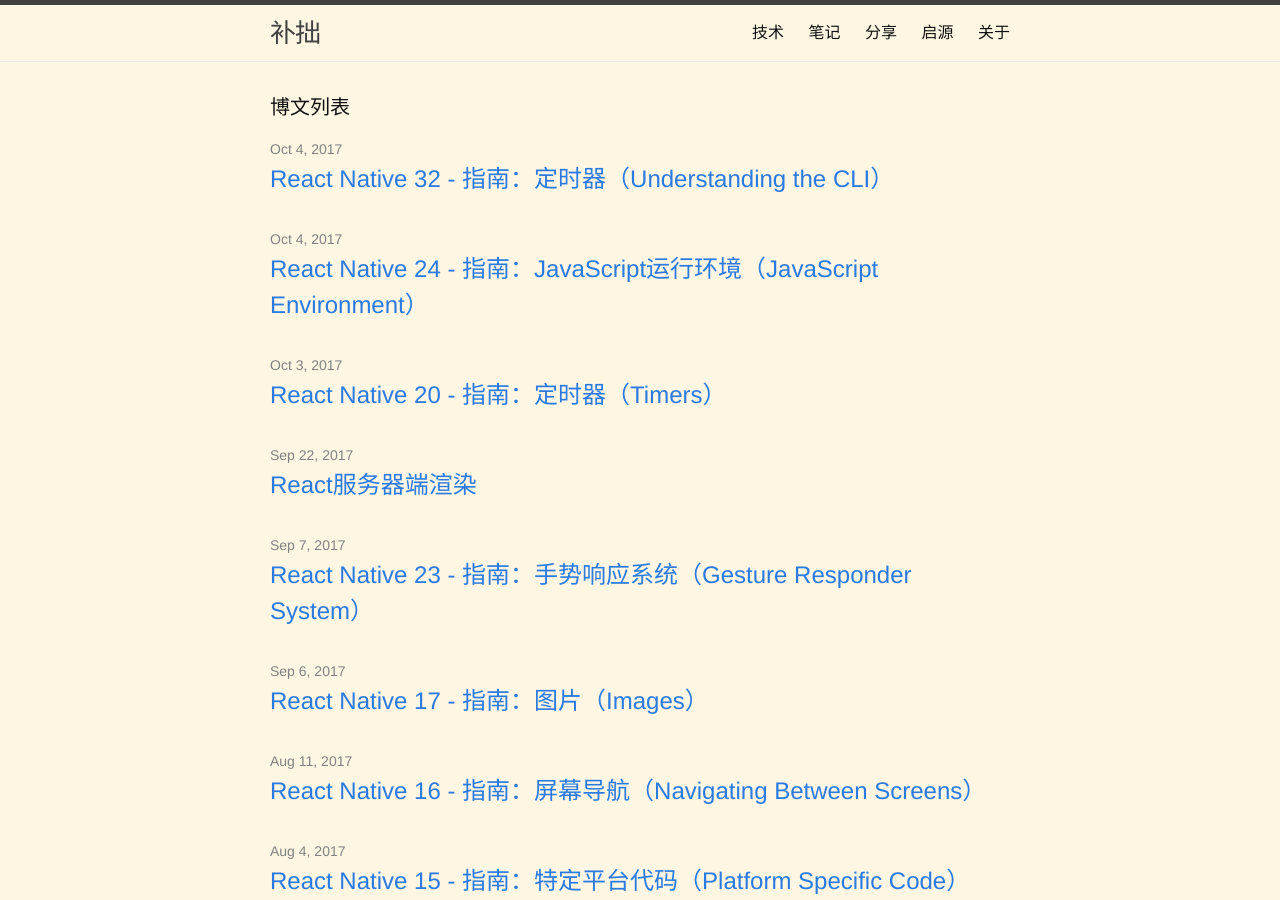
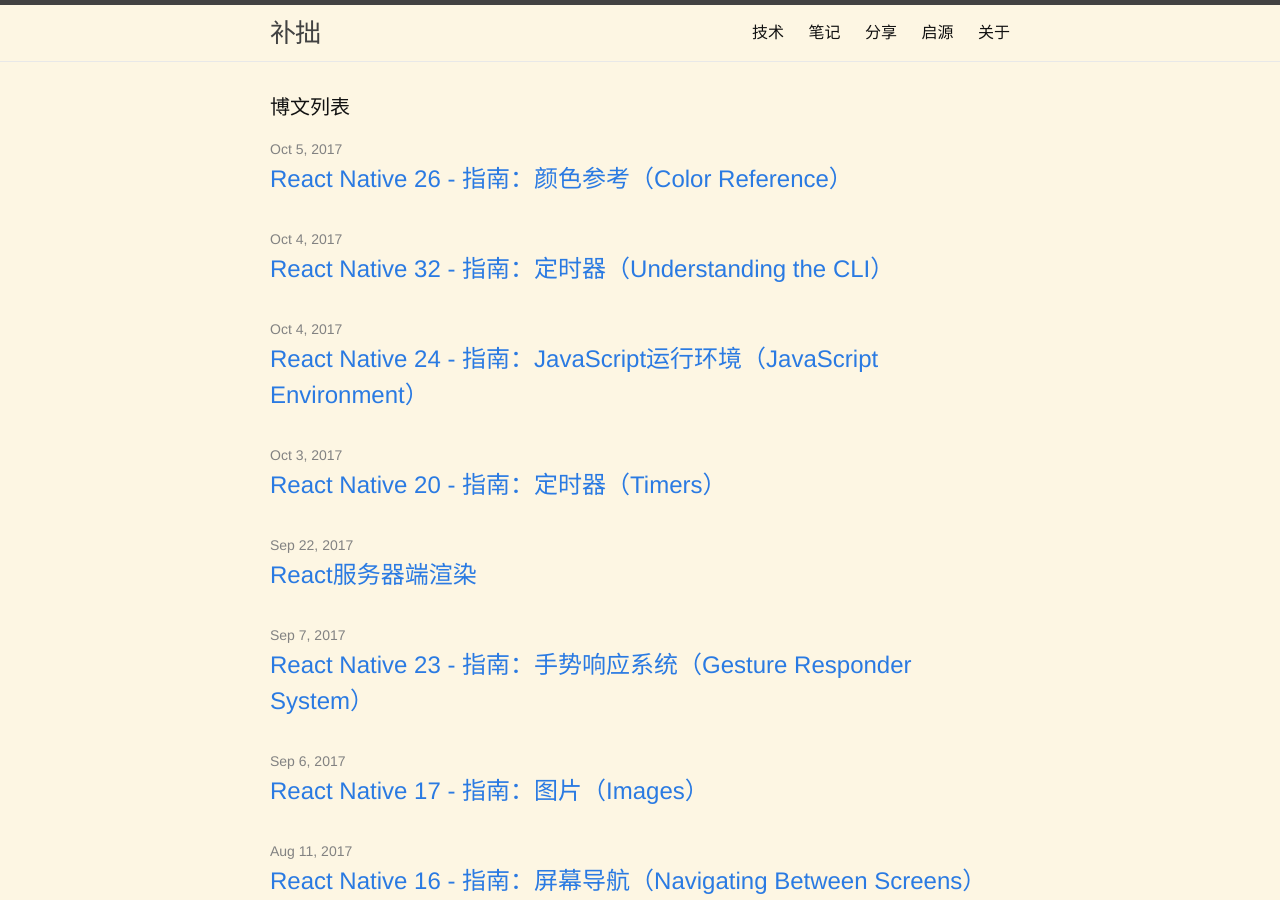
Before and after one commit to testudy/testudy.github.io, a Jekyll site: the page built from index.html, in a window 1280 px wide and 900 px high. Built offline with Jekyll 4.4.1, drawn with Linux system fonts in a browser that asks for light colours; comment, search, counter and statistics services are not loaded; part of the change alters nothing that is shown.

Commit message:
学习颜色

```diff
--- a/tech/_drafts/2017-07-22-react-native-26-guide-Colors.md
+++ b/tech/_posts/2017-10-05-react-native-26-guide-Colors.md
@@ -1,18 +1,20 @@
 ---
-id: colors
-title: Color Reference
-layout: docs
-category: Guides
-permalink: docs/colors.html
-next: integration-with-existing-apps
-previous: direct-manipulation
+layout: post
+title: React Native 26 - 指南：颜色参考（Color Reference）
+tags: 原创 技术 翻译 React-Native
 ---
 
-Components in React Native are [styled using JavaScript](docs/style.html). Color properties usually match how [CSS works on the web](https://developer.mozilla.org/en-US/docs/Web/CSS/color_value).
+[原文](https://facebook.github.io/react-native/docs/colors.html)
 
-### Red-green-blue
+Components in React Native are [styled using JavaScript](https://facebook.github.io/react-native/docs/style.html). Color properties usually match how [CSS works on the web](https://developer.mozilla.org/en-US/docs/Web/CSS/color_value).
+
+React Native中组件[使用JavaScript声明样式](https://facebook.github.io/react-native/docs/style.html)。颜色属性与[浏览器中运行的CSS](https://developer.mozilla.org/en-US/docs/Web/CSS/color_value)一致。
+
+### RGB格式（Red-green-blue）
 
 React Native supports `rgb()` and `rgba()` in both hexadecimal and functional notation:
+
+React Native中`rgb()`和`rgba()`支持16进制和有效数字两种参数形式：
 
 - `'#f0f'` (#rgb)
 - `'#ff00ff'` (#rrggbb)
@@ -23,9 +25,11 @@ React Native supports `rgb()` and `rgba()` in both hexadecimal and functional no
 - `'#f0ff'` (#rgba)
 - `'#ff00ff00'` (#rrggbbaa)
 
-### Hue-saturation-lightness
+### HSL格式（Hue-saturation-lightness）
 
 `hsl()` and `hsla()` is supported in functional notation:
+
+`hsl()`和`hsla()`支持有效数字参数形式：
 
 - `'hsl(360, 100%, 100%)'`
 - `'hsla(360, 100%, 100%, 1.0)'`
@@ -34,11 +38,15 @@ React Native supports `rgb()` and `rgba()` in both hexadecimal and functional no
 
 This is a shortcut for `rgba(0,0,0,0)`:
 
+`rgba(0, 0, 0, 0)`的简写：
+
 - `'transparent'`
 
-### Named colors
+### 命名颜色（Named colors）
 
 You can also use color names as values. React Native follows the [CSS3 specification](http://www.w3.org/TR/css3-color/#svg-color):
+
+也可以直接使用颜色值，React Native遵循[CSS3规范](http://www.w3.org/TR/css3-color/#svg-color)：
 
 - <color aliceblue /> aliceblue (#f0f8ff)
 - <color antiquewhite /> antiquewhite (#faebd7)
```
